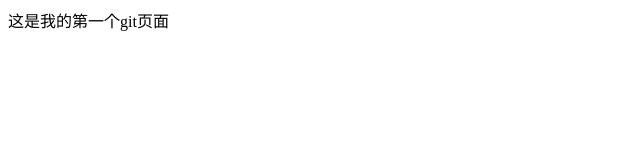
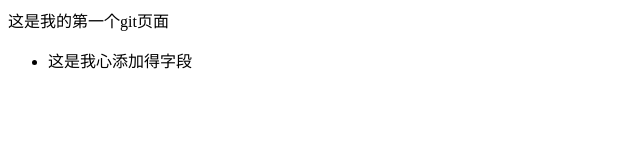
Before and after one commit to liuyuhan0117/liuyuhan0117.github.io, a plain HTML site: page index.html in a window 1280 px wide. Shown: the whole page, without its empty margins (0-640 px from the left). Drawn offline with Linux system fonts and the light colour scheme.

Commit message:
修改过了

```diff
--- a/index.html
+++ b/index.html
@@ -4,7 +4,7 @@
  * @Author: 刘宇涵
  * @Date: 2020-09-08 11:42:50
  * @LastEditors: 刘宇涵
- * @LastEditTime: 2020-09-08 11:43:25
+ * @LastEditTime: 2020-09-08 15:37:40
 -->
 <!DOCTYPE html>
 <html lang="en">
@@ -17,6 +17,12 @@
 
 <body>
     这是我的第一个git页面
+    <ul>
+        <li>
+            这是我心添加得字段
+
+        </li>
+    </ul>
 </body>
 
 </html>
```
